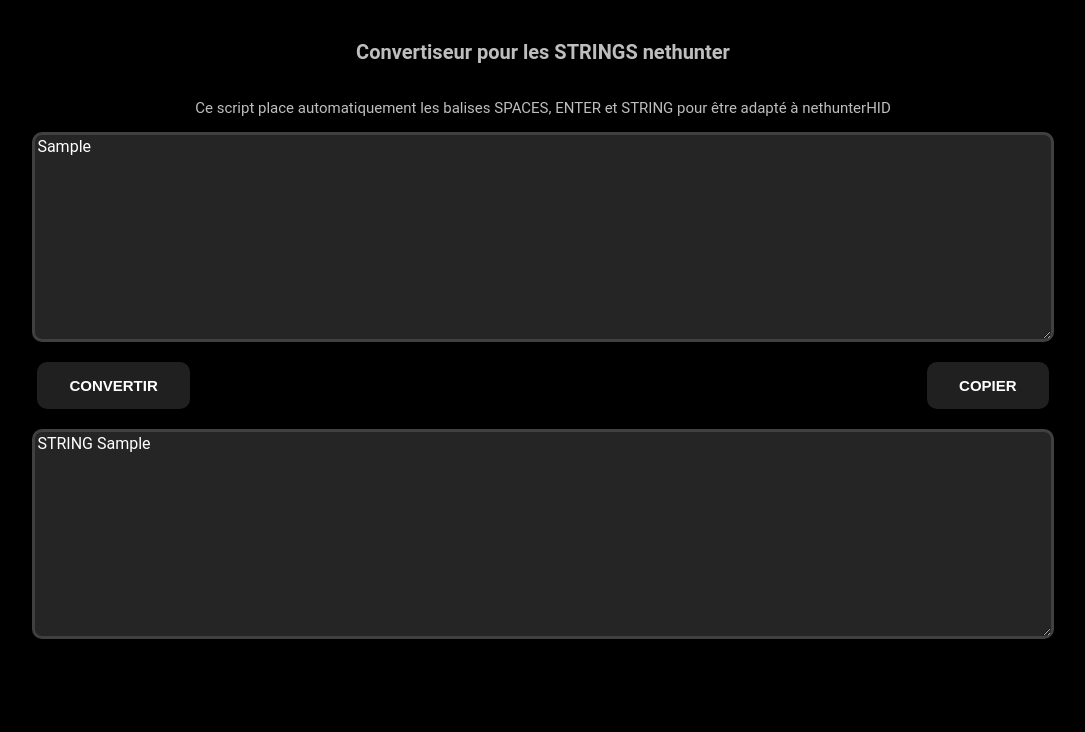
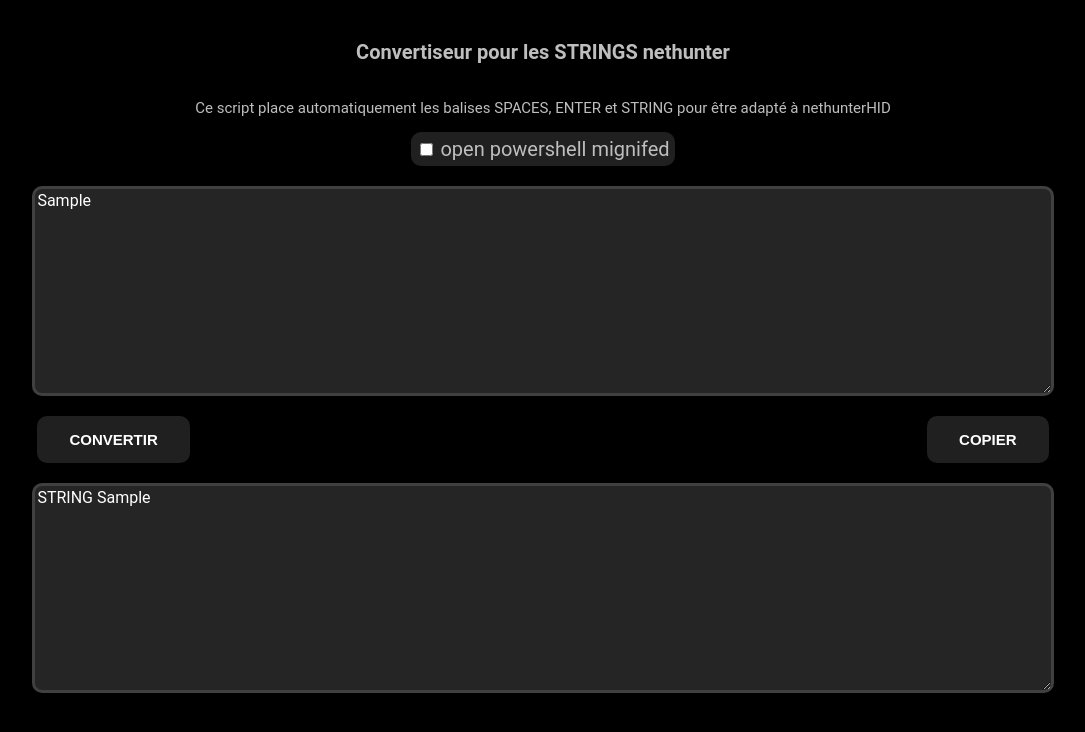
Before and after one commit to Hmidoukourouk/DuckyToNethunterConvertor, a plain HTML site: page index.html in a window 1280 px wide. Both pictures are taken after typing "Sample" into the empty fields and a click on the button "CONVERTIR". Shown: the whole page, without its empty margins (97-1182 px from the left). Drawn offline with Linux system fonts and the light colour scheme.

Commit message:
power shell checkvbox

```diff
--- a/css.css
+++ b/css.css
@@ -45,14 +45,14 @@ body{
     text-align: center;
     text-decoration: none;
     display: inline-block;
-    transition-duration: 0.2s;
+    transition-duration: 0.3s;
 
     font-weight: bolder;
 }
 
 .bouton:hover{
     background-color: rgb(129, 129, 129);
-    border-radius: 50px;
+    border-radius: 25px;
     color: rgb(0, 0, 0);
 }
 
@@ -67,6 +67,38 @@ body{
     justify-content: space-between;
     align-items: center;
     flex-direction: row;
+}
+
+.checkBoxList{
+    display: flex;
+    width: 80%;
+    justify-content: space-evenly;
+    align-items: center;
+    flex-direction: row;
+    margin-bottom: 20px;
+}
+
+.checkboxContainer{
+    background-color: rgb(32, 32, 32);
+    padding: 5px;
+    border-radius: 10px;
+    transition-duration: 0.3s;
+}
+.checkboxContainer:hover{
+    border-radius: 20px;
+    background-color: rgb(129, 129, 129);
+    ;
+}
+
+.checkboxContainer:hover .checkBox{
+    color: rgb(0, 0, 0);
+}
+
+.checkBox{
+    color: white;
+    font-family: 'Roboto', sans-serif;
+    color: rgb(190, 190, 190);
+    font-size: 20px;
 }
 
 @media (max-width: 1400px) {
--- a/index.html
+++ b/index.html
@@ -4,26 +4,28 @@
 <meta content="width=device-width, initial-scale=1, shrink-to-fit=no" name="viewport">
 <meta charset="utf-8">
 
+
 <!-- HTML Meta Tags -->
-<title>convertiseur</title>
-<meta name="description" content="Petit récapitulatif du quinquennat de notre leader suprême : JUPITER">
+<title>TextTo_HID</title>
+<meta name="description" content="Convertit un texte pour qu'il soit exécuté par nethunter HID">
 
 <!-- Facebook Meta Tags -->
-<meta property="og:url" content="https://cinqansdeplus.vercel.app/">
+<meta property="og:url" content="https://ducky-to-nethunter-script-convertor.vercel.app/">
 <meta property="og:type" content="website">
-<meta property="og:title" content="5 ans de plus ?">
-<meta property="og:description" content="Petit récapitulatif du quinquennat de notre leader suprême : JUPITER">
-<meta property="og:image" content="https://cinqansdeplus.vercel.app/images/preview.png">
+<meta property="og:title" content="TextTo_HID">
+<meta property="og:description" content="Convertit un texte pour qu'il soit exécuté par nethunter HID">
+<meta property="og:image" content="https://ducky-to-nethunter-script-convertor.vercel.app/icon.jpg">
 
 <!-- Twitter Meta Tags -->
 <meta name="twitter:card" content="summary_large_image">
-<meta property="twitter:domain" content="cinqansdeplus.vercel.app">
-<meta property="twitter:url" content="https://cinqansdeplus.vercel.app/">
-<meta name="twitter:title" content="5 ans de plus ?">
-<meta name="twitter:description" content="Petit récapitulatif du quinquennat de notre leader suprême : JUPITER">
-<meta name="twitter:image" content="https://cinqansdeplus.vercel.app/images/preview.png">
+<meta property="twitter:domain" content="ducky-to-nethunter-script-convertor.vercel.app">
+<meta property="twitter:url" content="https://ducky-to-nethunter-script-convertor.vercel.app/">
+<meta name="twitter:title" content="TextTo_HID">
+<meta name="twitter:description" content="Convertit un texte pour qu'il soit exécuté par nethunter HID">
+<meta name="twitter:image" content="https://ducky-to-nethunter-script-convertor.vercel.app/icon.jpg">
 
 <!-- Meta Tags Generated via https://www.opengraph.xyz -->
+
 
 <link href="css.css" rel="stylesheet">
 <script src="js.js"></script>
@@ -34,13 +36,20 @@
     <p id="gras" >Convertiseur pour les STRINGS nethunter</p>
     <p>Ce script place automatiquement les balises SPACES, ENTER et STRING pour être adapté à nethunterHID</p>
 
+    <div class="checkBoxList">
+        <div class="checkboxContainer">
+            <input class="checkBox" type="checkbox" id="powershell">
+            <label class="checkBox" for="powershell">open powershell mignifed</label>
+        </div>
+    </div>
+
     <textarea class="textFormat" id="textArea" type="text" name=textval placeholder="bonjour, il est temps de tester ce script,
 et je propose à tous d'en profiter grâce à la magie du
 PARTAGEEEEE
 ;)"></textarea>
 
 <div class="buttonContainer">
-    <button class="bouton" onclick="Conversion()" >CONVERTIR</button>
+    <button class="bouton" onclick="Translate()" >CONVERTIR</button>
 
     <button class="bouton" onclick="Copie()">COPIER</button>
 </div>
--- a/js.js
+++ b/js.js
@@ -3,8 +3,26 @@ var finalResult
 var length;
 var firstCharacter;
 
-function Conversion() {
-    textval = document.getElementById("textArea").value;
+var temp;
+
+var winR = 'GUI r\nDELAY 500\n';
+var powershellLaunchCommand = 'powershell -noexit -command "[console]::WindowWidth=1; [console]::WindowHeight=1; [console]::BufferWidth=[console]::WindowWidth"';
+
+function Translate(){
+    finalResult = Conversion(false);
+    if (document.getElementById("powershell").checked){
+        finalResult = winR+ Conversion(true,powershellLaunchCommand)+"\nENTER\n"+ Conversion();
+    }
+    document.getElementById("result").innerHTML = finalResult;
+}
+
+function Conversion(keeping,val) {
+    if (keeping){
+        textval = val;
+    }else{
+        textval = document.getElementById("textArea").value;
+    }
+
     length = textval.length;
 
     if (length == 0) {
@@ -28,7 +46,7 @@ function Conversion() {
         }
 
     finalResult = finalResult.replaceAll("├ÙM", " ");
-    document.getElementById("result").innerHTML = finalResult;
+    return finalResult;
 }
 
 function Copie() {
@@ -37,3 +55,5 @@ function Copie() {
 /* Copy the text inside the text field */
     document.execCommand("copy");
 }
+
+//powershell -noexit -command "[console]::WindowWidth=1; [console]::WindowHeight=1; [console]::BufferWidth=[console]::WindowWidth"
```
Also changed, not shown: scripts/background.txt (added).
